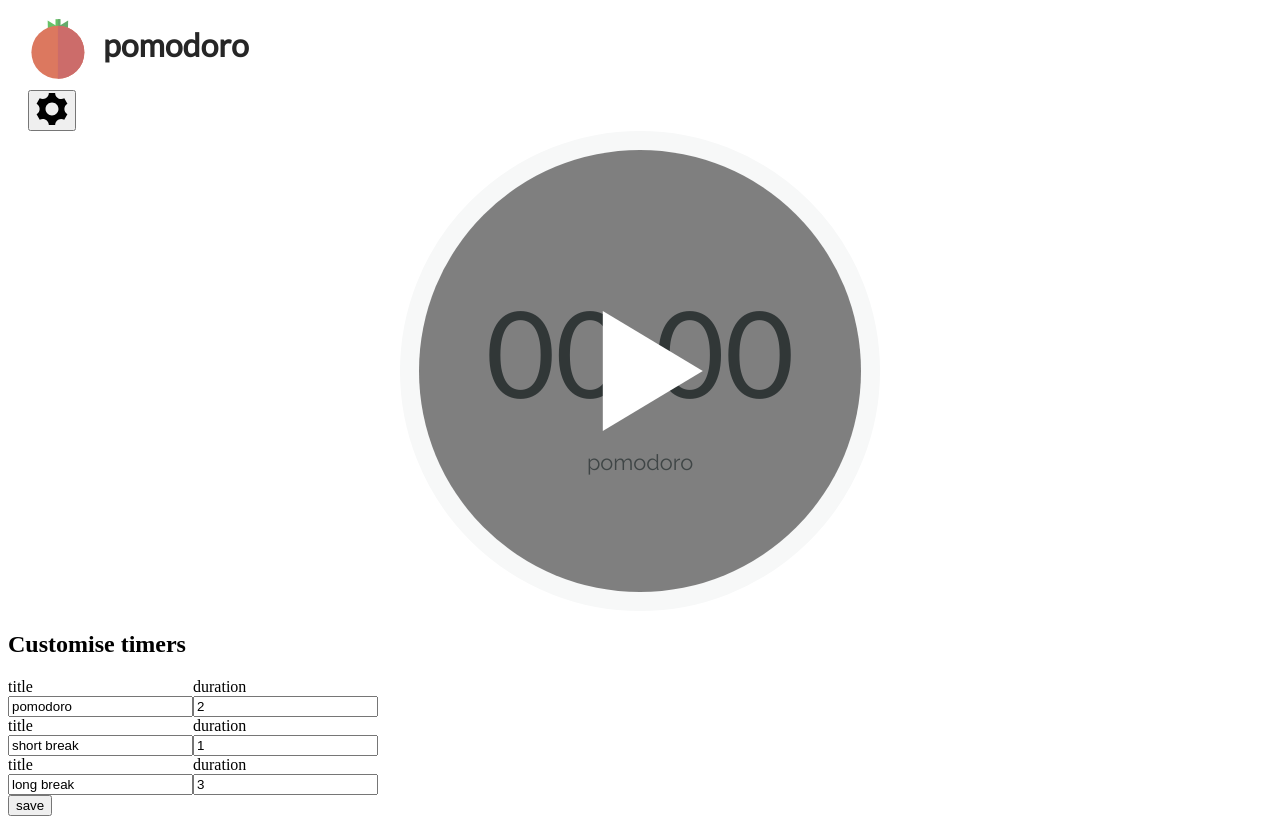
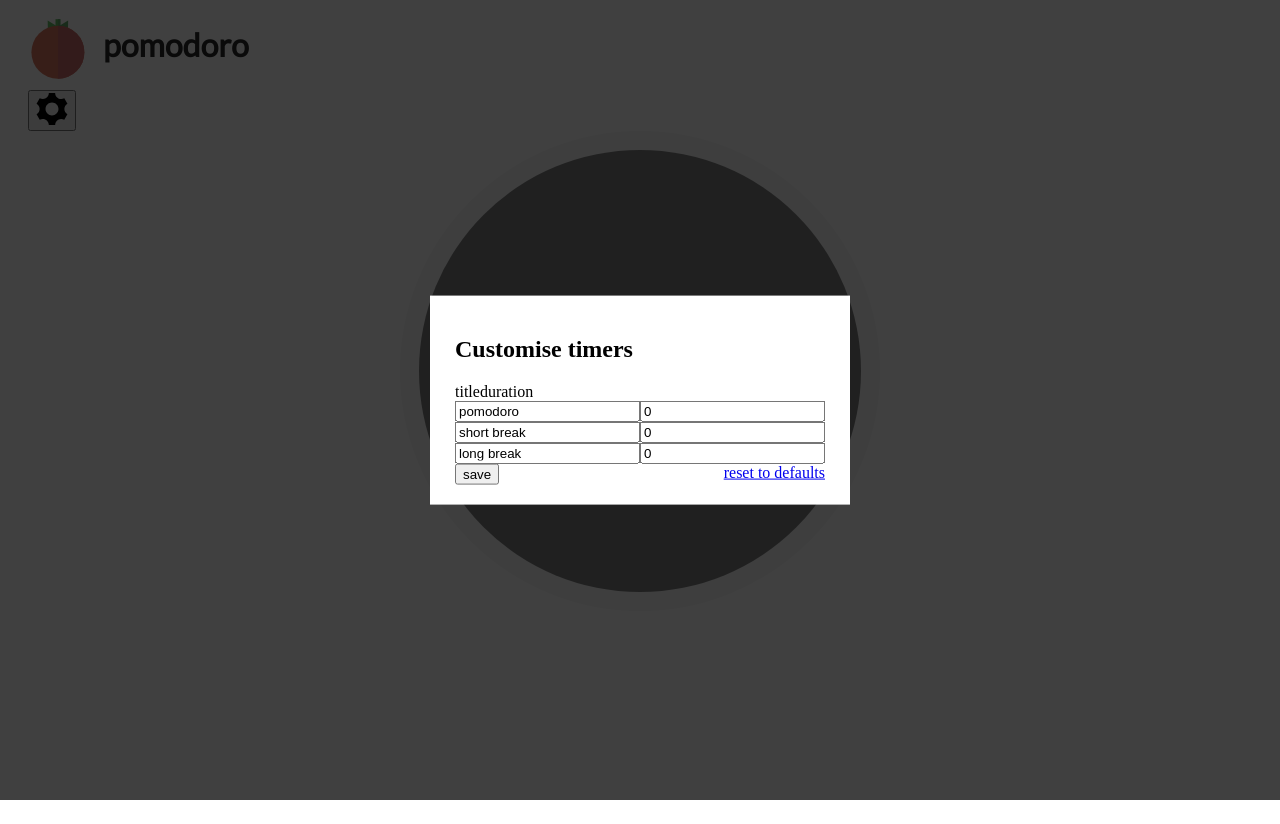
Before and after one commit to neromaki/pomodoro, a Vue app: page / in a window 1280 px wide. After the commit the page ends 802 px from the top, so only its background shows below. Built offline with nearby package versions, Linux system fonts and the light colour scheme.

Commit message:
feat: custom timers, settings, modal

```diff
--- a/src/components/App.vue
+++ b/src/components/App.vue
@@ -27,24 +27,27 @@
 <script>
 // import { mapGetters } from 'vuex';
 import 'promise-polyfill/src/polyfill';
+import { mapGetters } from 'vuex';
 import { Telegram } from '../modules/telegram';
 import Timer from './Timer.vue';
 import Settings from './Settings.vue';
 
 export default {
-
+    computed: {
+        ...mapGetters({
+            modal: 'appModal',
+        }),
+    },
     components: {
         Timer,
         Settings,
     },
     data() {
-        return {
-            modal: true
-        };
+        return {};
     },
     methods: {
         toggleSettings() {
-            this.modal = !this.modal;
+            this.$store.dispatch('MODAL_TOGGLE');
         },
     },
     created() {},
--- a/src/components/Settings.vue
+++ b/src/components/Settings.vue
@@ -1,21 +1,25 @@
 <template>
-    <div class="settings modal">
-        <div>
+    <div>
+        <div class="settings modal">
             <section class="settings__durations">
                 <h2>Customise timers</h2>
+                <div>
+                    <label>title</label>
+                    <label>duration</label>
+                </div>
                 <div v-for="timer in userDurations">
+                    <input type="text" id="title-pomodoro" v-model="timer.title" />
                     <div>
-                        <label for="title-pomodoro">title</label>
-                        <input type="text" id="title-pomodoro" v-model="timer.title" />
-                    </div>
-                    <div>
-                        <label for="duration-pomodoro">duration</label>
                         <input type="text" id="duration-pomodoro" v-model="timer.duration" />
                     </div>
                 </div>
-                <button type="button" name="save-durations" @click="saveUserDurations()">save</button>
+                <div>
+                    <button type="button" name="save-durations" @click="saveUserDurations()">save</button>
+                    <a href="#" @click="resetDurations($event   )">reset to defaults</a>
+                </div>
             </section>
         </div>
+        <div class="modal-overlay" v-if="this.modal" @click="toggleModal()"></div>
     </div>
 </template>
 
@@ -29,6 +33,7 @@ export default {
     computed: {
         ...mapGetters({
             durations: 'durations',
+            modal: 'appModal',
         }),
     },
     data() {
@@ -38,8 +43,28 @@ export default {
     },
     methods: {
         saveUserDurations() {
-            this.$store.dispatch('USER_DURATIONS_SET', this.userDurations);
-        }
+            this.$store.dispatch('USER_DURATIONS_SET', this.userDurations)
+            .then((r) => {
+                this.$store.dispatch('SCHEDULE_CREATE');
+                this.$store.dispatch('TIMER_INIT');
+                this.$store.dispatch('MODAL_TOGGLE');
+            })
+            .catch((e) => {
+                // TODO: add fail condition
+            });
+        },
+        resetDurations(e) {
+            e.preventDefault();
+            this.$store.dispatch('USER_DURATIONS_RESET')
+            .then((r) => {
+                this.$store.dispatch('SCHEDULE_CREATE');
+                this.$store.dispatch('TIMER_INIT');
+                this.$store.dispatch('MODAL_TOGGLE');
+            })
+        },
+        toggleModal() {
+            this.$store.dispatch('MODAL_TOGGLE');
+        },
     },
     created() {
         this.userDurations = this.durations;
@@ -51,6 +76,14 @@ export default {
 <style lang="scss" scoped>
     .modal {
         // display: none;
+        z-index: 1;
+        position: relative;
+        background: white;
+        padding: 20px 25px;
+        position: fixed;
+        top: 50%;
+        left: 50%;
+        transform: translate(-50%, -50%);
 
         &.active {
             display: block;
@@ -61,6 +94,11 @@ export default {
                 > div {
                     display: flex;
 
+                    &:first-child,
+                    &:last-child {
+                        justify-content: space-between;
+                    }
+
                     > div {
                         display: flex;
                         flex-direction: column;
@@ -69,4 +107,14 @@ export default {
             }
         }
     }
+
+    .modal-overlay {
+        z-index: 0;
+        position: fixed;
+        top: 0;
+        bottom: 0;
+        left: 0;
+        right: 0;
+        background: rgba(0, 0, 0, .75);
+    }
 </style>
--- a/src/components/Timer.vue
+++ b/src/components/Timer.vue
@@ -69,13 +69,7 @@ export default {
         }
     },
     mounted() {
-        this.$store.dispatch('USER_DURATIONS_GET');
-        this.$store.dispatch('SCHEDULE_CREATE');
-        const first = _.first(this.schedule);
-        this.$store.dispatch('TIMER_UPDATE', {
-            current: first,
-        });
-        this.$store.dispatch('TIMER_INIT', first.duration);
+        this.$store.dispatch('TIMER_INIT');
     },
 };
 </script>
--- a/src/modules/actions.js
+++ b/src/modules/actions.js
@@ -8,7 +8,14 @@ import store from './store';
 
 // All of the app's actions
 const actions = {
-    TIMER_INIT({ commit }, duration) {
+    TIMER_INIT({ commit }) {
+        store.dispatch('USER_DURATIONS_GET');
+        store.dispatch('SCHEDULE_CREATE');
+        const first = _.first(store.state.schedule);
+        const { duration } = first;
+        commit('TIMER_UPDATE', {
+            current: first,
+        });
         commit('TIMER_INIT');
 
         let minutes = parseInt(store.state.timer.time / 60, 10);
@@ -124,6 +131,10 @@ const actions = {
         commit('USER_DURATIONS_SET', payload);
     },
 
+    USER_DURATIONS_RESET({ commit }) {
+        commit('USER_DURATIONS_RESET');
+    },
+
     USER_PREFERENCES_SET({ commit }, payload) {
         commit('USER_PREFERENCES_SET', payload);
     },
@@ -133,6 +144,10 @@ const actions = {
         audio.volume = 0.75;
         audio.play();
     },
+
+    MODAL_TOGGLE({ commit }) {
+        commit('MODAL_TOGGLE');
+    },
 };
 
 export default actions;
--- a/src/modules/getters.js
+++ b/src/modules/getters.js
@@ -6,6 +6,7 @@
 
 const getters = {
     appLoading: s => s.app.loading,
+    appModal: s => s.app.modal,
     timer: s => s.timer,
     durations: s => s.durations,
     schedule: s => s.schedule,
--- a/src/modules/mutations.js
+++ b/src/modules/mutations.js
@@ -60,12 +60,20 @@ const mutations = {
     USER_DURATIONS_SET(store, payload) {
         const userDurations = {};
         _.each(payload, (object, key) => {
-            // console.log(`${key} = ${object.duration}`);
             userDurations[key] = object;
             store.durations[key].title = object.title;
             store.durations[key].duration = object.duration;
         });
         Cookie.set('user_durations', userDurations);
+    },
+
+    USER_DURATIONS_RESET(store) {
+        const defaultDurations = {};
+        _.each(store.durations, (object, key) => {
+            defaultDurations[key] = object;
+            store.durations[key].duration = store.durations[key].default;
+        });
+        Cookie.set('user_durations', defaultDurations);
     },
 
     USER_PREFERENCES_SET(store, payload) {
@@ -76,6 +84,9 @@ const mutations = {
         Cookie.set('user_preferences', userPreferences);
     },
 
+    MODAL_TOGGLE(store) {
+        store.app.modal = !store.app.modal;
+    },
 };
 
 export default mutations;
--- a/src/modules/state.js
+++ b/src/modules/state.js
@@ -6,6 +6,7 @@
 const state = {
     app: {
         loading: false,
+        modal: true,
     },
     timer: {
         duration: 0,
@@ -24,15 +25,18 @@ const state = {
     durations: {
         pomodoro: {
             title: 'pomodoro',
-            duration: 2,
+            duration: 0,
+            default: 5,
         },
         short_break: {
             title: 'short break',
-            duration: 1,
+            duration: 0,
+            default: 10,
         },
         long_break: {
             title: 'long break',
-            duration: 3,
+            duration: 0,
+            default: 20,
         },
     },
     schedule: [],
```
